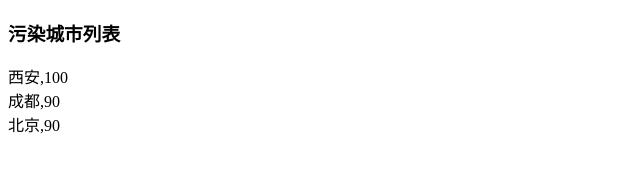
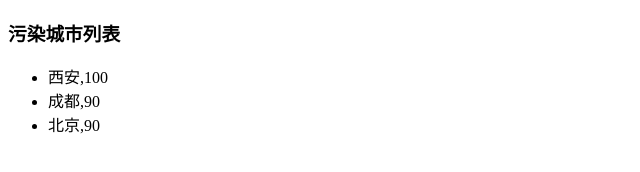
Before and after one commit to luna0607/ifeTask1, a plain HTML site: page task1/task14.html in a window 1280 px wide. Shown: the whole page, without its empty margins (0-640 px from the left). Drawn offline with Linux system fonts and the light colour scheme.

Commit message:
-totaly compelicated task14

```diff
--- a/task1/task14.html
+++ b/task1/task14.html
@@ -28,17 +28,19 @@
          遍历读取aqiData中各个城市的数据
          将空气质量指数大于60的城市显示到aqi-list的列表中
          */
-    var list=new Array();
+    var list=[];
     for(var a=0;a<aqiData.length;a++){
         if(aqiData[a][1]>60)
         list.push(aqiData[a]);
     }
     list.sort(function (a,b) {
         return a[1]-b[1];
-    })
-
+    });
+    var li=new Array(list.length);
     for(var b=list.length-1;b>-1;b--){
-        document.writeln(list[b]+"<br/>");
+        li[b]=document.createElement("li");
+        li[b].innerHTML=list[b];
+        document.getElementById("aqi-list").appendChild(li[b]);
     }
 
 </script>
@@ -60,7 +62,5 @@
         document.writeln('<br />age:'+objectList[i].age+' name:'+objectList[i].name);
     }
 </script>-->
-</div>
-<div>
 </body>
 </html>
```
